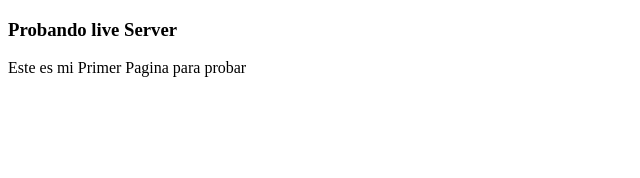
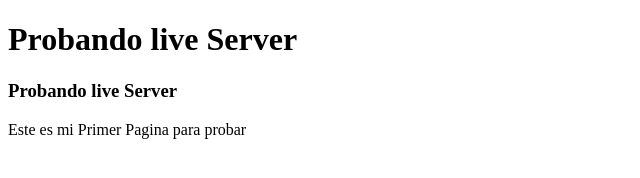
Before and after one commit to kvelasquez0001/kvelasquez0001.github.io, a plain HTML site: page Index.html in a window 1280 px wide. Shown: the whole page, without its empty margins (0-640 px from the left). Drawn offline with Linux system fonts and the light colour scheme.

Commit message:
modifcamos el index

```diff
--- a/Index.html
+++ b/Index.html
@@ -8,6 +8,7 @@
 
 </head>
 <body>
+    <h1>Probando live Server</h1>
     <h3>Probando live Server</h3>
     <p>Este es mi Primer Pagina para probar</p>
 
```
